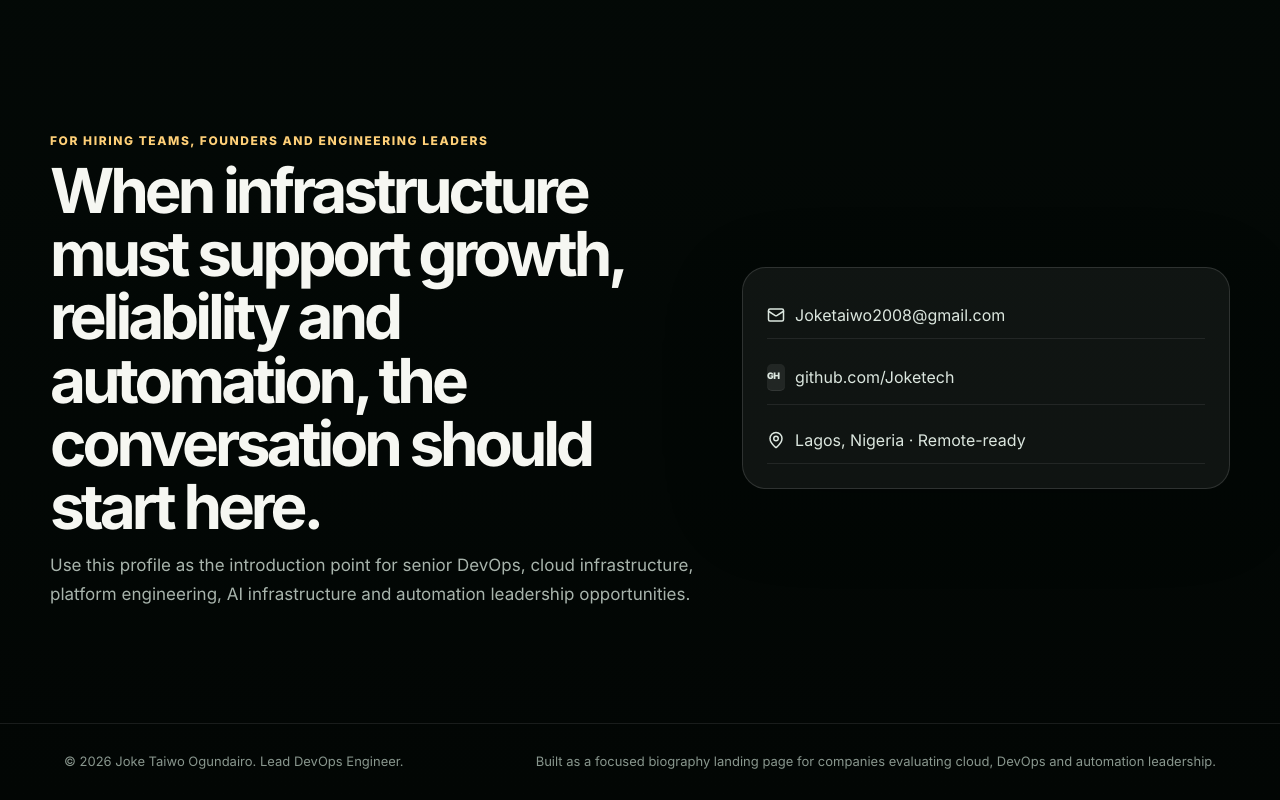
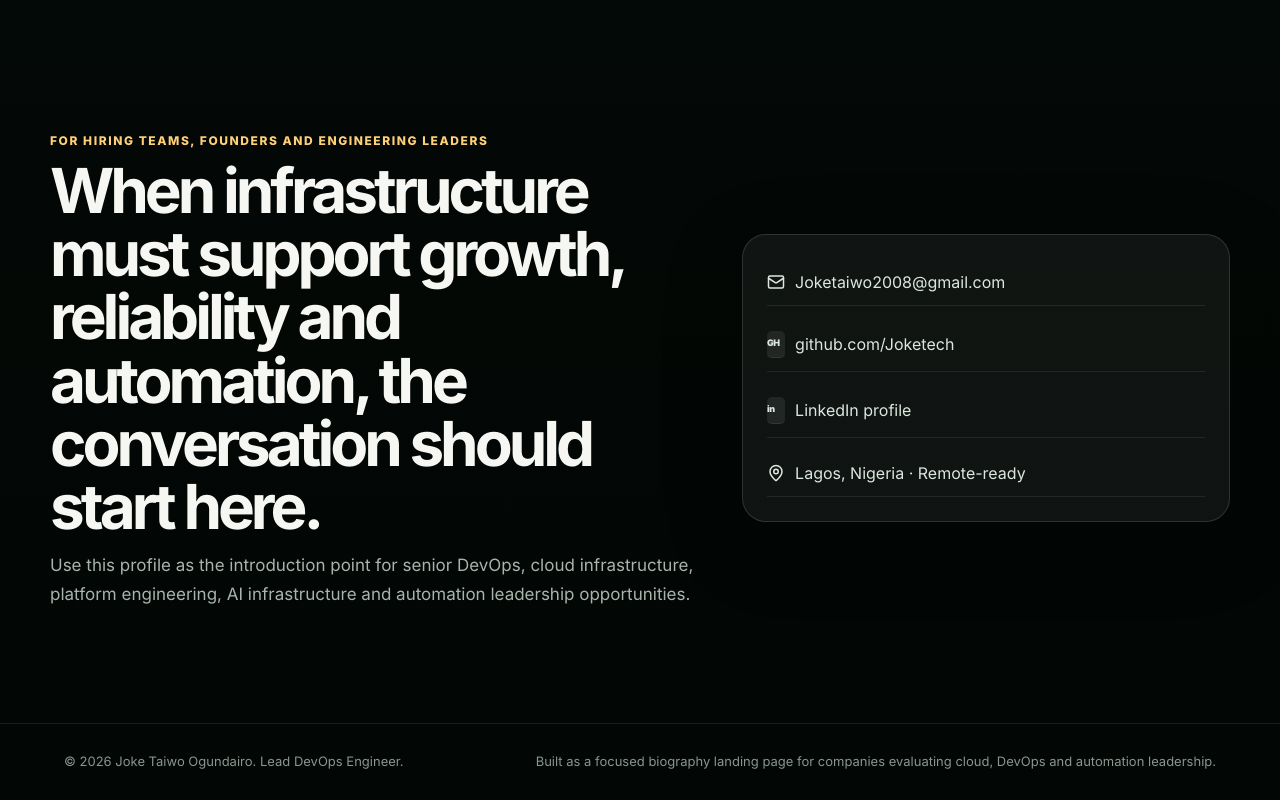
Before and after one commit to Joketech/joke-taiwo-devops-lead, a React (Vite) app: page / in a window 1280 px wide. Shown: the part 6757-7557 px from the top of the page. Built offline with nearby package versions, Linux system fonts and the light colour scheme.

Commit message:
Add LinkedIn profile link

```diff
--- a/src/main.jsx
+++ b/src/main.jsx
@@ -299,6 +299,7 @@ function App() {
         <div className="contact-panel">
           <a href="mailto:Joketaiwo2008@gmail.com"><Mail size={18} /> Joketaiwo2008@gmail.com</a>
           <a href="https://github.com/Joketech" target="_blank" rel="noreferrer"><span className="contact-glyph">GH</span> github.com/Joketech</a>
+          <a href="https://www.linkedin.com/in/joke-taiwo-ogundairo-1424ab149/" target="_blank" rel="noreferrer"><span className="contact-glyph">in</span> LinkedIn profile</a>
           <span><MapPin size={18} /> Lagos, Nigeria · Remote-ready</span>
         </div>
       </section>
```
